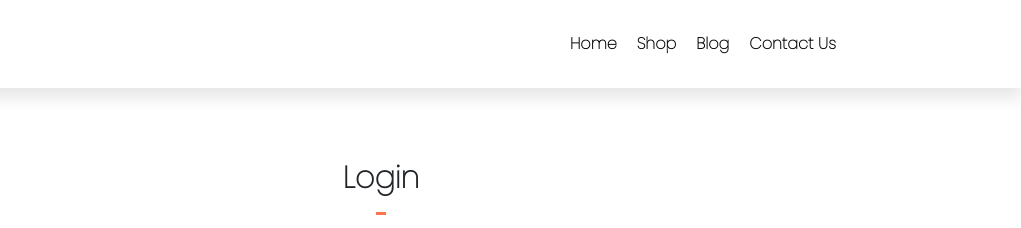
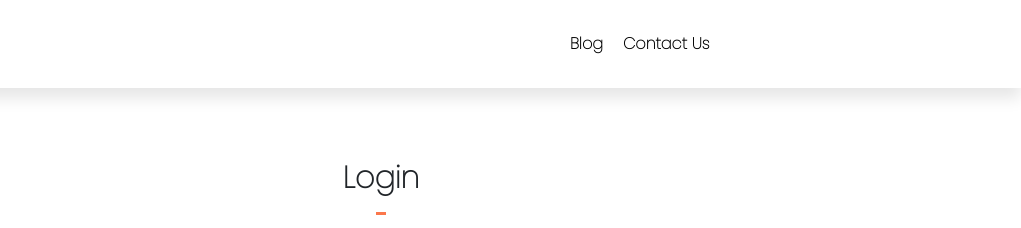
Before and after one commit to itsgurpreetsingh/ecommerce, a website: page login.html in a window 1280 px wide. Shown: the top 228 px of the page, 259-1280 px from the left. Drawn offline with nearby package versions, Linux system fonts and the light colour scheme.

Commit message:
Update login.html

```diff
--- a/login.html
+++ b/login.html
@@ -23,12 +23,6 @@
         </button>
         <div class="collapse navbar-collapse nav-buttons" id="navbarSupportedContent">
           <ul class="navbar-nav me-auto mb-2 mb-lg-0">
-            <li class="nav-item">
-              <a class="nav-link" href="index.html">Home</a>
-            </li>
-            <li class="nav-item">
-              <a class="nav-link" href="/shop">Shop</a>
-            </li>
             <li class="nav-item">
               <a class="nav-link" href="#">Blog</a>
             </li>
```
